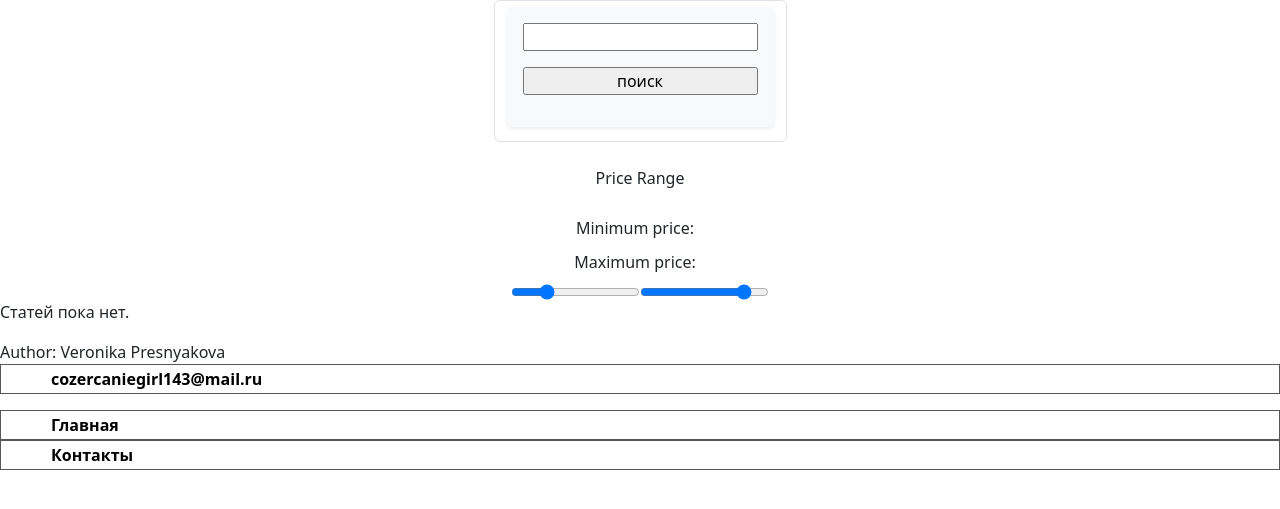
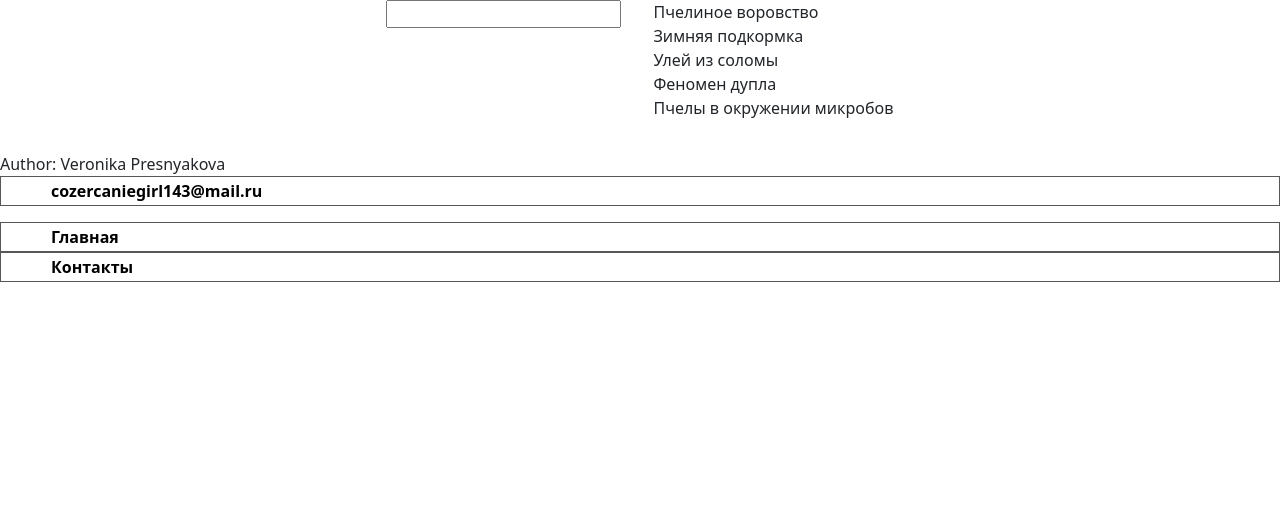
Before and after one commit to Niki96434/project_bee_market_, a Flask app: page / in a window 1280 px wide. Shown: the part 116-625 px from the top of the page. Run offline with Flask 3, Linux system fonts and the light colour scheme.

Commit message:
живой поиск 50%

```diff
--- a/static/css/main.css
+++ b/static/css/main.css
@@ -223,3 +223,13 @@ input:active {
   justify-content: center;
   align-items: center;
 }
+
+/* .unorder-list {
+  display: block;
+
+} */
+
+
+.unorder-list li.hide {
+  display: none;
+}
--- a/static/js/script.js
+++ b/static/js/script.js
@@ -1,14 +1,35 @@
 'use strict';
-let elementMin = document.getElementsByClassName('min-range')[0].value
-let elementMax = document.getElementsByClassName('max-range')[0].value
-const fn = () => {
-        return document.getElementsByClassName('inp1').innerHTML = 'указали' || 'не указано';
-        //  document.getElementsByClassName('inp2').innerHTML = elementMax || '';
+document.querySelector('#livesearch').oninput = function () {
+    let value = this.value.trim();
+    let itemFromDoc = document.querySelectorAll('.unorder-list li'); // массив
+    if (value != '') {
+        itemFromDoc.forEach(function(el) {
+            if (el.innerText.search((RegExp(val,"gi"))) == -1){
+                el.classList.add('hide')
+            }
+            else {
+                el.classList.remove('hide');
+
+            }
+        });
+    }
+    else {
+        itemFromDoc.forEach(function(el) {
+            el.classList.remove('hide')
+        });
+    }
+}
+console.log(itemFromDoc)
 
 
-}
 
+// let elementMin = document.getElementsByClassName('min-range')[0].value
+// let elementMax = document.getElementsByClassName('max-range')[0].value
+// const fn = () => {
+//         document.getElementsByClassName('inp1').innerHTML = 'указали' || 'не указано';
+//         document.getElementsByClassName('inp2').innerHTML = elementMax || '';
 
+// }
 
 // const inputValue = document.querySelectorAll('.container-1 input')
 // for (let i; i < inputValue.length; i++) {
--- a/templates/news.html
+++ b/templates/news.html
@@ -8,19 +8,31 @@
         <div class="col">
                 <div class="form">
                     <div class="style-search">
-                        <div class="form-control">
+                        <!-- <div class="form-control">
                             {{ form.hidden_tag() }}
                                 <form action='/search' method="POST" class="shadow-sm p-3 mb-2 bg-body-tertiary rounded">
                                     <p class="text-al">{{form.text}}</p>
                                     <p class="text-al">{{form.submit_search}}</p>
                                 </form>
+                        </div> -->
+                        <div>
+                            <input type="text" id="livesearch">
+                        </div>
+                        <div>
+                            <ul class="unorder-list">
+                                <li>Пчелиное воровство</li>
+                                <li>Зимняя подкормка</li>
+                                <li>Улей из соломы</li>
+                                <li>Феномен дупла</li>
+                                <li>Пчелы в окружении микробов</li>
+                            </ul>
                         </div>
                     </div>
                 </div>
         </div>
     </div>
 </div>
-                     <br>
+                     <!-- <br>
                     <div class="container-1">
                         <div class="header">
                             <p>Price Range</p>
@@ -28,24 +40,24 @@
                         <div class="input1">
                             <span>Minimum price: </span>
                             <p class="inp1"></p>
-                            <!-- <input type="text" min="2500" max="8500" value="2500" class="input-min" id="MyRangeMin"> -->
+                            <input type="text" min="2500" max="8500" value="2500" class="input-min" id="MyRangeMin">
                         </div>
                         <div class="input2">
                             <span>Maximum price: </span>
                             <p class="inp2"></p>
-                            <!-- <input type="text"  min="2500" max="8500" value="8500" class="input-max" id="MyRangeMax"> -->
+                            <input type="text"  min="2500" max="8500" value="8500" class="input-max" id="MyRangeMax">
                         </div>
-                    <form onsubmit='fn()'>
+                    <form onsubmit='return fn()'>
                         <div class="range-input">
                             <input type="range" class="min-range" min='0' max='10000' value='2500' step="1" required>
                             <input type="range" class="max-range" min='0' max='10000' value='8500' step="1">
                         </div>
                     </form>
-                        <!-- <div>
+                        <div>
                             <p class="demo"></p>
-                        </div> -->
-                    </div>
-{%if articles%}
+                        </div>
+                    </div> -->
+<!-- {%if articles%}
             {%for article in articles%}
                         <div>
                             <h2>{{article.title}}</h2>
@@ -59,7 +71,7 @@
             {%endfor%}
 {% else %}
             <p>Статей пока нет.</p>
-{%endif%}
+{%endif%} -->
 
 <!-- <aside>
     <p>
```
